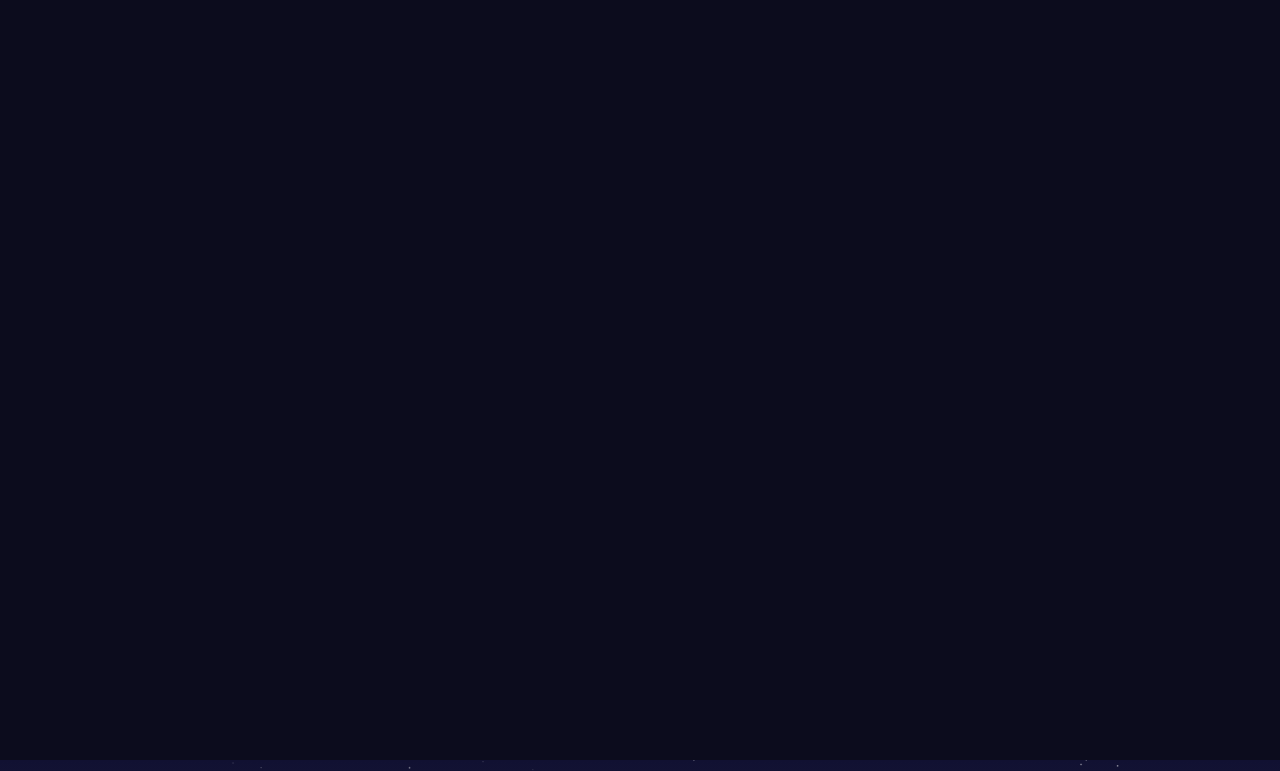
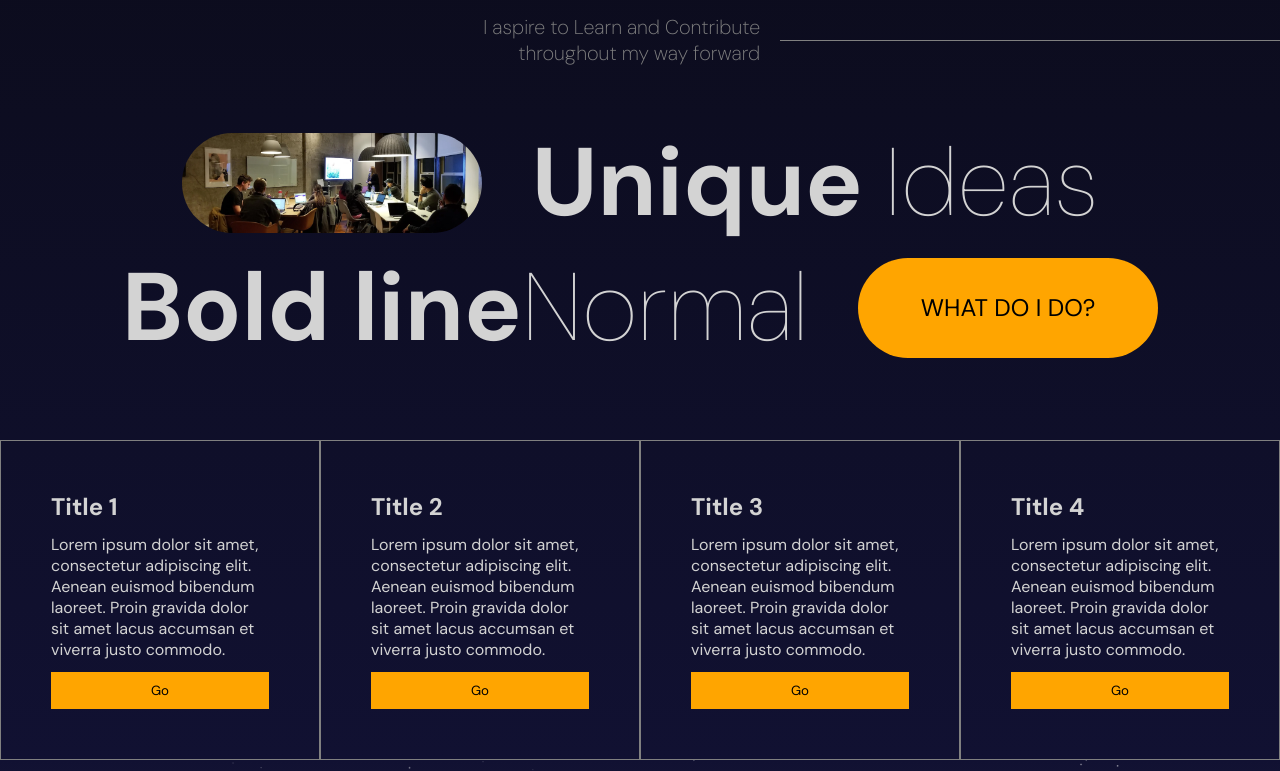
Before and after one commit to Rajat-Lavekar/rj-portfolio, a React (Vite) app: page / in a window 1280 px wide. Shown: the part 1640-2411 px from the top of the page. Built offline with nearby package versions, Linux system fonts and the light colour scheme.

Commit message:
Services section constructed

```diff
--- a/src/App.jsx
+++ b/src/App.jsx
@@ -3,6 +3,7 @@
 import {Navbar} from "./components/navbar/Navbar";
 import {Hero} from "./components/hero/Hero";
 import {Parallax} from "./components/parallax/Parallax";
+import {Services} from "./components/services/Services";
 // import Test from "./Test";
 
 const App = () => {
@@ -12,7 +13,9 @@
       <Hero/>
     </section>
     <section id="Services"><Parallax type="services"/></section>
-    <section>Services</section>
+    <section>
+      <Services/>
+    </section>
     <section id="Portfolio"><Parallax type="portfolio"/></section>
     <section>Portfolio1</section>
     <section>Portfolio2</section>
--- /dev/null
+++ b/src/components/services/Services.jsx
@@ -0,0 +1,59 @@
+import "./services.scss";
+import {motion} from "framer-motion"
+
+export const Services = () => {
+  return (
+    <div className="services">
+        <motion.div className="textContainer">
+            <p>
+                I aspire to Learn and Contribute
+                <br />throughout my way forward
+            </p> <hr />
+        </motion.div>
+        <motion.div className="titleContainer">
+            <div className="title">
+                <img src="/people.webp" alt="" />
+                <h1><b>Unique</b> Ideas</h1>
+            </div>
+            <div className="title">
+                <h1><b>Bold line</b>Normal</h1>
+                <button>WHAT DO I DO?</button>
+            </div>
+        </motion.div>
+        <motion.div className="listContainer">
+            <div className="box">
+                <h2>Title 1</h2>
+                <p>
+                    Lorem ipsum dolor sit amet, consectetur adipiscing elit.
+                    Aenean euismod bibendum laoreet. Proin gravida dolor sit amet lacus accumsan et viverra justo commodo.
+                </p>
+                <button>Go</button>
+            </div>
+            <div className="box">
+                <h2>Title 2</h2>
+                <p>
+                    Lorem ipsum dolor sit amet, consectetur adipiscing elit.
+                    Aenean euismod bibendum laoreet. Proin gravida dolor sit amet lacus accumsan et viverra justo commodo.
+                </p>
+                <button>Go</button>
+            </div>
+            <div className="box">
+                <h2>Title 3</h2>
+                <p>
+                    Lorem ipsum dolor sit amet, consectetur adipiscing elit.
+                    Aenean euismod bibendum laoreet. Proin gravida dolor sit amet lacus accumsan et viverra justo commodo.
+                </p>
+                <button>Go</button>
+            </div>
+            <div className="box">
+                <h2>Title 4</h2>
+                <p>
+                    Lorem ipsum dolor sit amet, consectetur adipiscing elit.
+                    Aenean euismod bibendum laoreet. Proin gravida dolor sit amet lacus accumsan et viverra justo commodo.
+                </p>
+                <button>Go</button>
+            </div>
+        </motion.div>
+    </div>
+  )
+}
--- /dev/null
+++ b/src/components/services/services.scss
@@ -0,0 +1,85 @@
+.services{
+    background: linear-gradient(180deg, #0c0c1d, #111132);
+    height: 100%;
+    display: flex;
+    flex-direction: column;
+    justify-content: space-between;
+
+    .textContainer{
+        flex: 1;
+        align-self: flex-end;
+        display: flex;
+        align-items: center;
+        gap: 20px;
+
+        p{
+            font-weight: 200;
+            font-size: 20px;
+            color: grey;
+            text-align: right;
+        }
+
+        hr{
+            width: 500px;
+            border: none;
+            border-top: 0.5px solid grey;
+        }
+    }
+
+    .titleContainer{
+        flex: 2;
+        display: flex;
+        flex-direction: column;
+        align-items: center;
+
+        .title{
+            display: flex;
+            align-items: center;
+            gap: 50px;
+
+            img{
+                width: 300px;
+                height: 100px;
+                border-radius: 50px;
+                object-fit: cover;
+            }
+
+            h1{
+                font-size: 96px;
+                font-weight: 100;
+            }
+
+            button{
+                width: 300px;
+                height: 100px;
+                border-radius: 50px;
+                background-color: orange;
+                border: none;
+                font-size: 24px;
+                cursor: pointer;
+            }
+        }
+    }
+
+    .listContainer{
+        flex: 2;
+        display: flex;
+        max-width: 1366px;
+        margin: auto;
+
+        .box{
+            padding: 50px;
+            border: 0.5px solid gray;
+            display: flex;
+            flex-direction: column;
+            justify-content: space-between;
+        }
+
+        button{
+            padding: 10px;
+            background-color: orange;
+            border: none;
+            cursor: pointer;
+        }
+    }
+}
```
